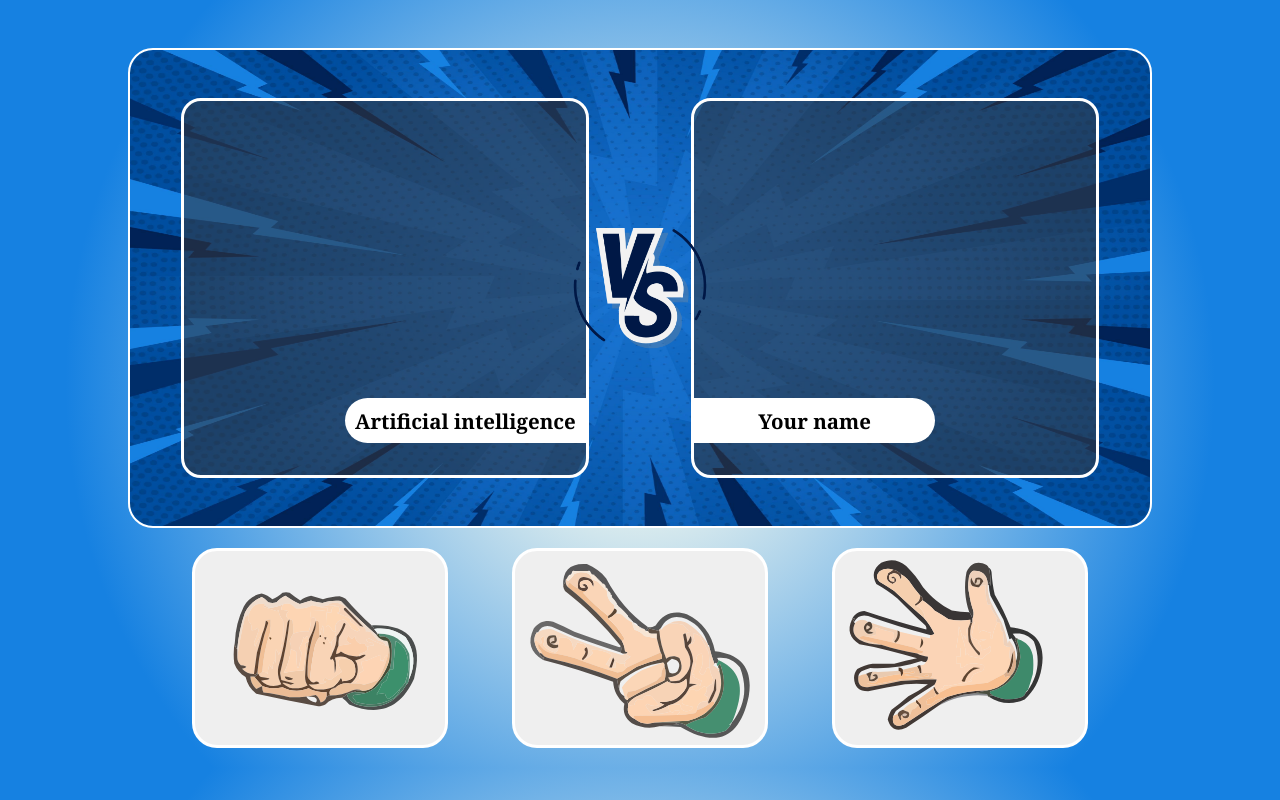
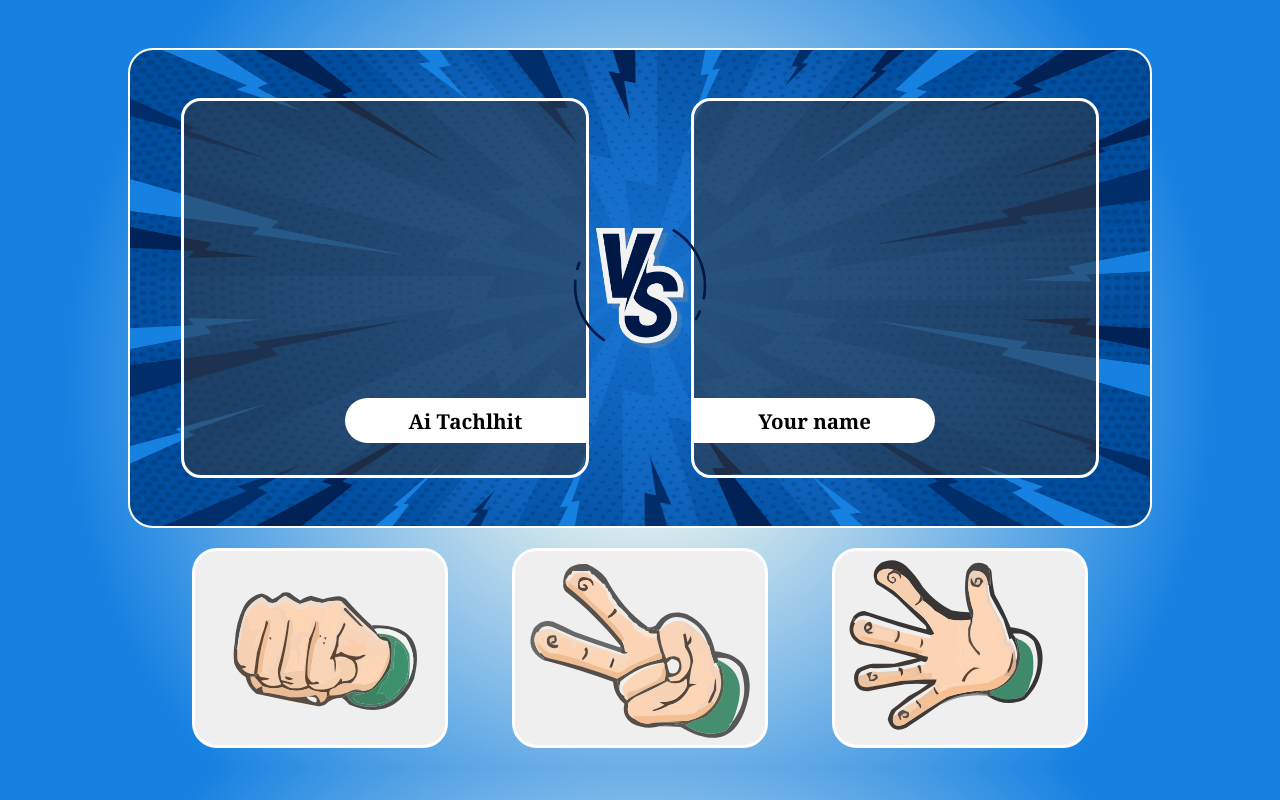
Before and after one commit to saidbo03/Game.go, a plain HTML site: page index.html in a window 1280 px wide. Drawn offline with Linux system fonts and the light colour scheme.

Commit message:
change name ai

```diff
--- a/index.html
+++ b/index.html
@@ -14,7 +14,7 @@
                <div class="Fighter1">
                     <div class="img" id="img_ai">
                          <div class="info">
-                              <h1>Artificial intelligence</h1>
+                              <h1>Ai Tachlhit</h1>
                          </div>
                     </div>
                </div>
```
